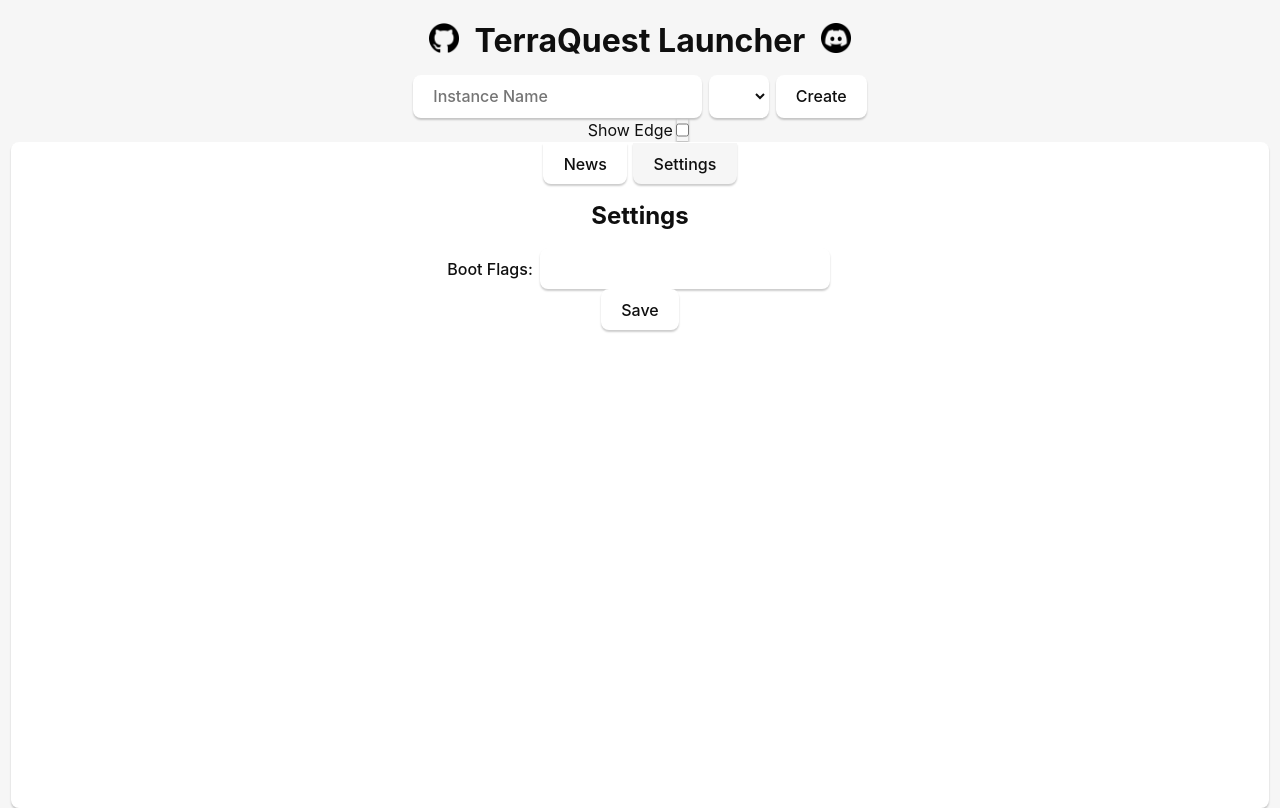
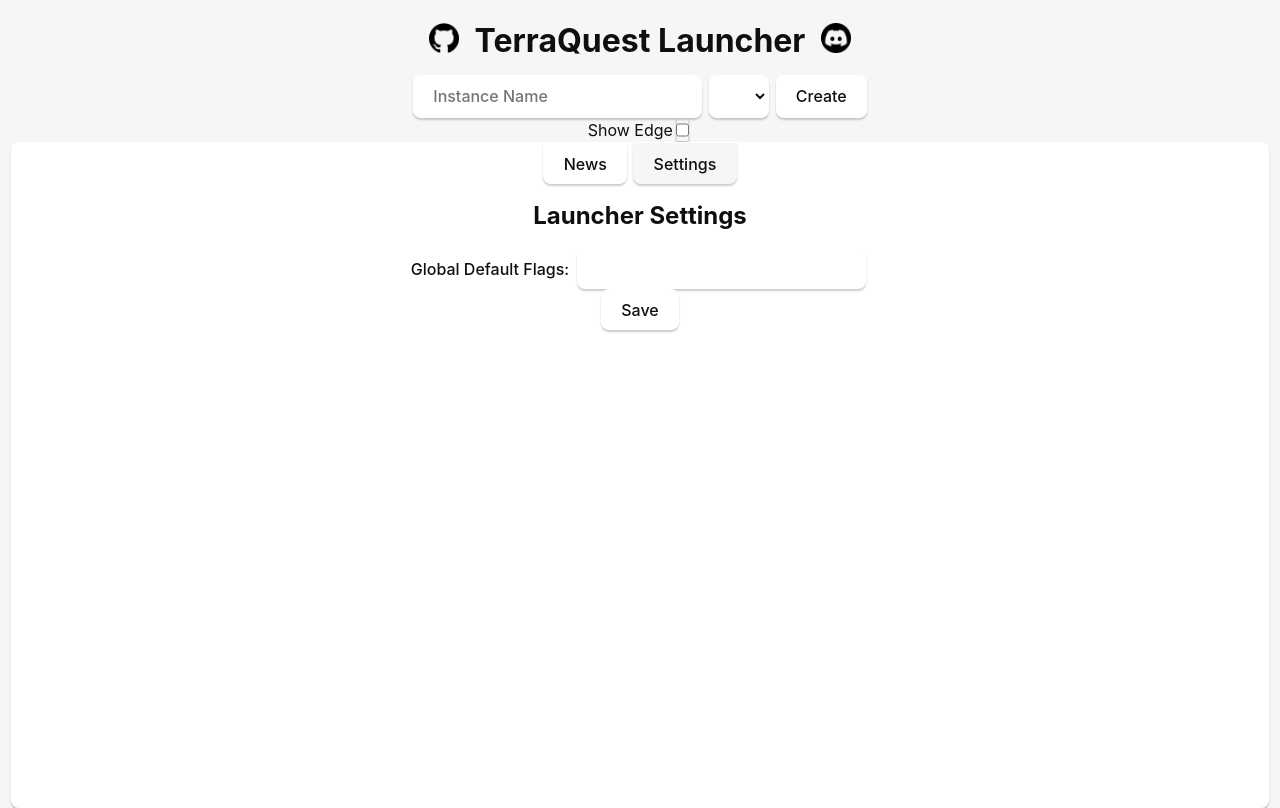
Before and after one commit to Lamby777/tq-launcher, a website built with Vite: page index.html in a window 1280 px wide. Both pictures are taken after a click on the button "Settings". Built offline with nearby package versions, Linux system fonts and the light colour scheme.

Commit message:
clarify settings tab content

```diff
--- a/index.html
+++ b/index.html
@@ -50,9 +50,9 @@
         </div>
 
         <div id="settings-tab" class="tab">
-            <h2>Settings</h2>
+            <h2>Launcher Settings</h2>
             <form id="settings-form">
-                <label for="settings-flags">Boot Flags: </label>
+                <label for="settings-flags">Global Default Flags: </label>
                 <input type="text" id="settings-flags" class="fancy-bg" />
                 <br />
                 <button type="submit" class="fancy-bg">Save</button>
```
